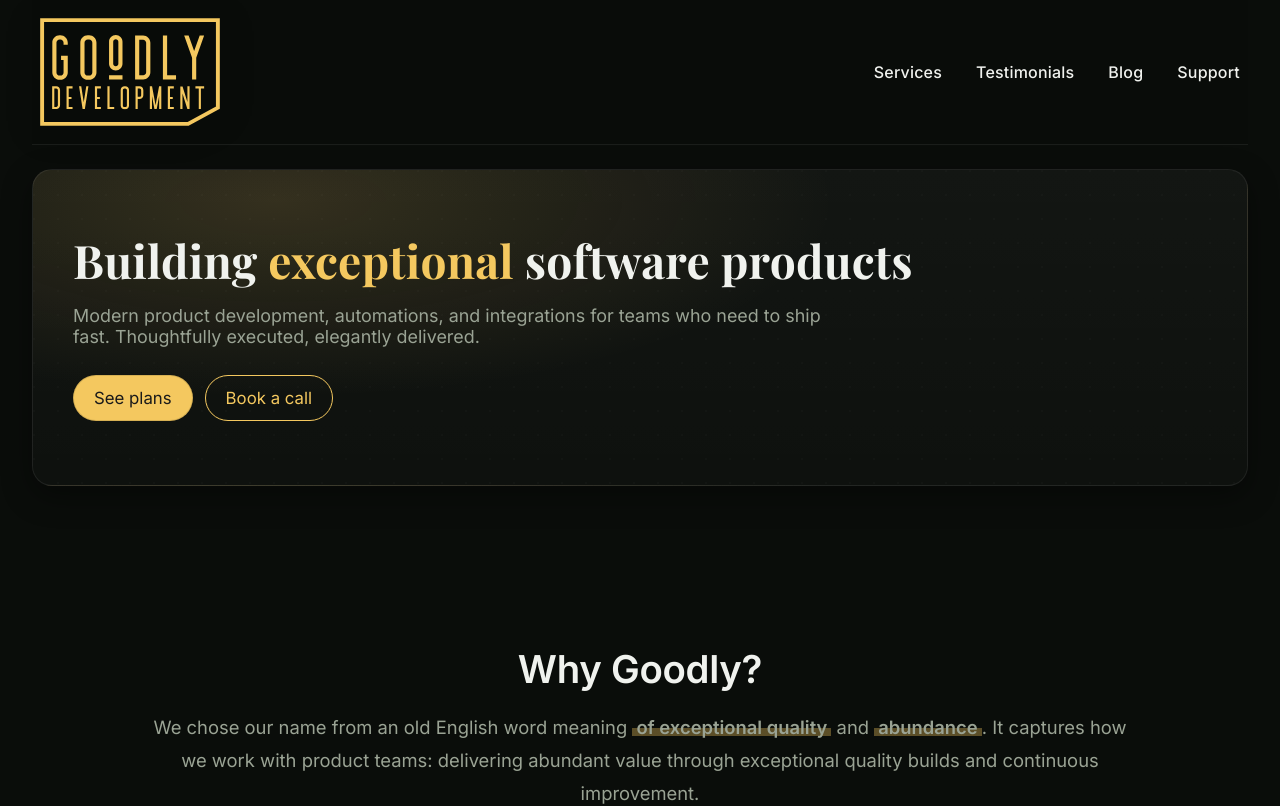
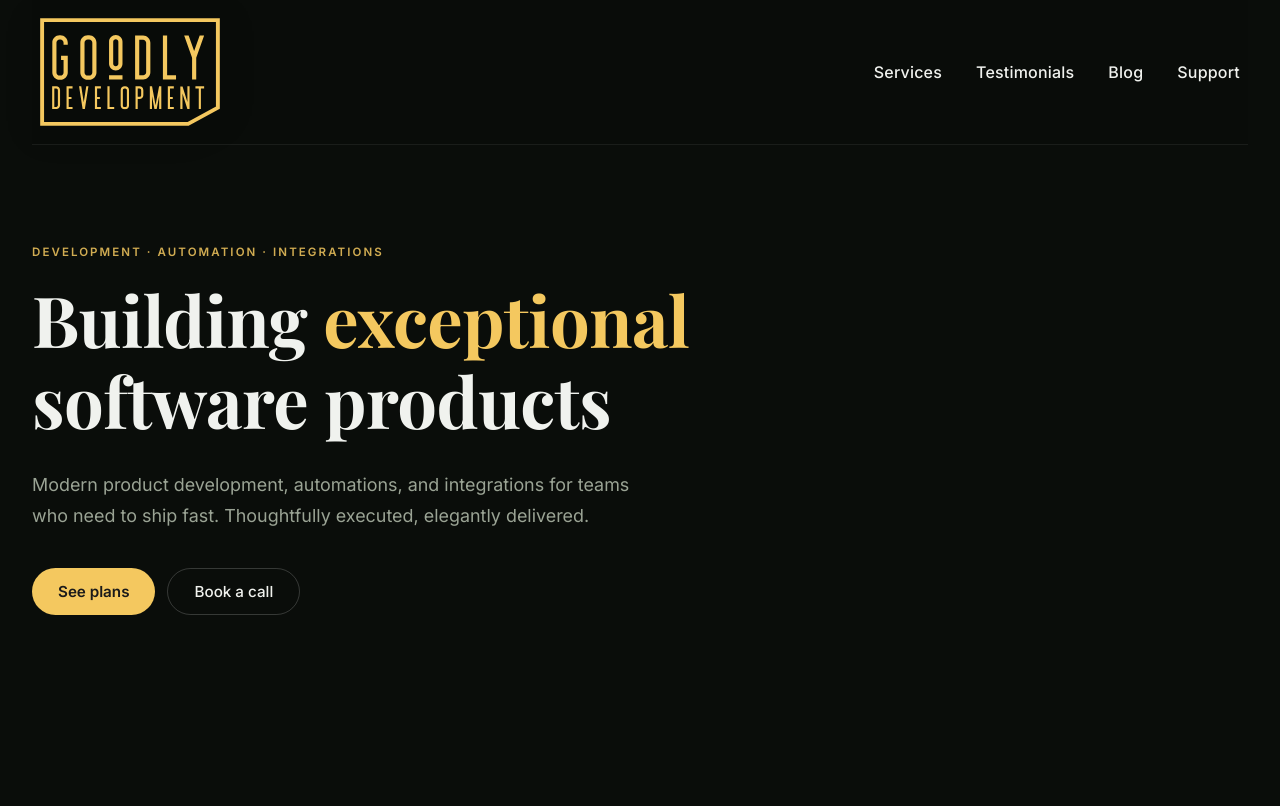
Before and after one commit to Jordan1022/goodly-subs, a React (Create React App) app: page / in a window 1280 px wide. Shown: the top 806 px of the page. Built offline with nearby package versions, Linux system fonts and the light colour scheme.

Commit message:
feat: update CTA sections with page-specific eyebrow labels and style polish
Add eyebrow pre-title text tailored to each page (dev/IT/web), clean up
CTA wrapper styles, and refine button sizing and secondary button treatment.

```diff
--- a/src/CTASection.js
+++ b/src/CTASection.js
@@ -4,36 +4,29 @@
 import { Link } from 'react-scroll';
 
 const CTAWrapper = styled.section`
-  position: relative;
-  margin-top: 24px;
-  background: radial-gradient(800px 280px at 20% 10%, rgba(244, 200, 95, 0.15) 0%, rgba(244, 200, 95, 0) 70%),
-              linear-gradient(180deg, rgba(255,255,255,0.04) 0%, rgba(255,255,255,0.02) 100%);
-  border: 1px solid var(--border);
-  border-radius: var(--radius-lg);
-  box-shadow: var(--shadow-1);
-  overflow: hidden;
-  padding: 64px 40px;
-
-  &:before {
-    content: '';
-    position: absolute;
-    inset: 0;
-    background-image: radial-gradient(circle at 1px 1px, rgba(255,255,255,0.06) 1px, transparent 0);
-    background-size: 24px 24px;
-    opacity: 0.3;
-    pointer-events: none;
-  }
+  padding: 100px 0 80px;
 
   @media (max-width: 640px) {
-    padding: 48px 20px;
+    padding: 72px 0 60px;
   }
 `;
 
+const Eyebrow = styled.p`
+  font-size: 0.72rem;
+  font-weight: 600;
+  letter-spacing: 0.18em;
+  text-transform: uppercase;
+  color: var(--color-gold);
+  margin: 0 0 20px 0;
+  opacity: 0.85;
+`;
+
 const Heading2 = styled.h1`
-  font-size: clamp(2rem, 3.6vw, 3rem);
+  font-size: clamp(2.8rem, 5.5vw, 4.5rem);
   font-weight: 700;
   color: var(--color-text);
-  letter-spacing: 0.2px;
+  letter-spacing: -0.5px;
+  max-width: 820px;
 `;
 
 const Accent = styled.span`
@@ -41,11 +34,12 @@
 `;
 
 const Heading3 = styled.p`
-  font-size: clamp(1.05rem, 1.4vw, 1.25rem);
-  margin: 16px 0 28px 0;
+  font-size: clamp(1rem, 1.4vw, 1.2rem);
+  margin: 20px 0 36px 0;
   font-weight: 400;
   color: var(--color-muted);
-  max-width: 780px;
+  max-width: 600px;
+  line-height: 1.75;
 `;
 
 const ButtonRow = styled.div`
@@ -55,47 +49,50 @@
 `;
 
 const ButtonPrimary = styled(Link)`
-  font-size: 1.05rem;
-  padding: 12px 20px;
+  font-size: 0.95rem;
+  font-weight: 600;
+  padding: 13px 26px;
   border-radius: 999px;
   background: var(--color-gold);
   color: #1a1a1a;
-  border: 1px solid rgba(0,0,0,0.12);
+  border: none;
   cursor: pointer;
-  transition: transform 0.15s ease, box-shadow 0.15s ease, background 0.2s ease;
+  transition: transform 0.15s ease, box-shadow 0.15s ease;
   will-change: transform;
   display: inline-flex;
   align-items: center;
-  gap: 10px;
+  gap: 8px;
 
   &:hover {
     transform: translateY(-1px);
-    box-shadow: 0 10px 22px rgba(244, 200, 95, 0.25);
+    box-shadow: 0 8px 24px rgba(244, 200, 95, 0.3);
   }
 `;
 
 const ButtonSecondary = styled.a`
-  font-size: 1.05rem;
-  padding: 12px 20px;
+  font-size: 0.95rem;
+  font-weight: 500;
+  padding: 13px 26px;
   border-radius: 999px;
   background: transparent;
-  color: var(--color-gold);
-  border: 1px solid var(--color-gold);
+  color: var(--color-text);
+  border: 1px solid rgba(255, 255, 255, 0.18);
   cursor: pointer;
-  transition: transform 0.15s ease, background 0.2s ease, color 0.2s ease;
+  transition: transform 0.15s ease, border-color 0.2s ease;
   text-decoration: none;
   display: inline-flex;
   align-items: center;
 
   &:hover {
     transform: translateY(-1px);
-    background: rgba(244, 200, 95, 0.08);
+    border-color: rgba(255, 255, 255, 0.35);
   }
 `;
 
 const CTASection = () => {
   return (
     <CTAWrapper>
+      <Eyebrow>Development · Automation · Integrations</Eyebrow>
       <Heading2>
         Building <Accent>exceptional</Accent> software products
       </Heading2>
--- a/src/ITCTASection.js
+++ b/src/ITCTASection.js
@@ -4,36 +4,29 @@
 import { Link } from 'react-scroll';
 
 const CTAWrapper = styled.section`
-  position: relative;
-  margin-top: 24px;
-  background: radial-gradient(800px 280px at 20% 10%, rgba(244, 200, 95, 0.15) 0%, rgba(244, 200, 95, 0) 70%),
-              linear-gradient(180deg, rgba(255,255,255,0.04) 0%, rgba(255,255,255,0.02) 100%);
-  border: 1px solid var(--border);
-  border-radius: var(--radius-lg);
-  box-shadow: var(--shadow-1);
-  overflow: hidden;
-  padding: 64px 40px;
-
-  &:before {
-    content: '';
-    position: absolute;
-    inset: 0;
-    background-image: radial-gradient(circle at 1px 1px, rgba(255,255,255,0.06) 1px, transparent 0);
-    background-size: 24px 24px;
-    opacity: 0.3;
-    pointer-events: none;
-  }
+  padding: 100px 0 80px;
 
   @media (max-width: 640px) {
-    padding: 48px 20px;
+    padding: 72px 0 60px;
   }
 `;
 
+const Eyebrow = styled.p`
+  font-size: 0.72rem;
+  font-weight: 600;
+  letter-spacing: 0.18em;
+  text-transform: uppercase;
+  color: var(--color-gold);
+  margin: 0 0 20px 0;
+  opacity: 0.85;
+`;
+
 const Heading2 = styled.h1`
-  font-size: clamp(2rem, 3.6vw, 3rem);
+  font-size: clamp(2.8rem, 5.5vw, 4.5rem);
   font-weight: 700;
   color: var(--color-text);
-  letter-spacing: 0.2px;
+  letter-spacing: -0.5px;
+  max-width: 820px;
 `;
 
 const Accent = styled.span`
@@ -41,11 +34,12 @@
 `;
 
 const Heading3 = styled.p`
-  font-size: clamp(1.05rem, 1.4vw, 1.25rem);
-  margin: 16px 0 28px 0;
+  font-size: clamp(1rem, 1.4vw, 1.2rem);
+  margin: 20px 0 36px 0;
   font-weight: 400;
   color: var(--color-muted);
-  max-width: 780px;
+  max-width: 600px;
+  line-height: 1.75;
 `;
 
 const ButtonRow = styled.div`
@@ -55,47 +49,50 @@
 `;
 
 const ButtonPrimary = styled(Link)`
-  font-size: 1.05rem;
-  padding: 12px 20px;
+  font-size: 0.95rem;
+  font-weight: 600;
+  padding: 13px 26px;
   border-radius: 999px;
   background: var(--color-gold);
   color: #1a1a1a;
-  border: 1px solid rgba(0,0,0,0.12);
+  border: none;
   cursor: pointer;
-  transition: transform 0.15s ease, box-shadow 0.15s ease, background 0.2s ease;
+  transition: transform 0.15s ease, box-shadow 0.15s ease;
   will-change: transform;
   display: inline-flex;
   align-items: center;
-  gap: 10px;
+  gap: 8px;
 
   &:hover {
     transform: translateY(-1px);
-    box-shadow: 0 10px 22px rgba(244, 200, 95, 0.25);
+    box-shadow: 0 8px 24px rgba(244, 200, 95, 0.3);
   }
 `;
 
 const ButtonSecondary = styled.a`
-  font-size: 1.05rem;
-  padding: 12px 20px;
+  font-size: 0.95rem;
+  font-weight: 500;
+  padding: 13px 26px;
   border-radius: 999px;
   background: transparent;
-  color: var(--color-gold);
-  border: 1px solid var(--color-gold);
+  color: var(--color-text);
+  border: 1px solid rgba(255, 255, 255, 0.18);
   cursor: pointer;
-  transition: transform 0.15s ease, background 0.2s ease, color 0.2s ease;
+  transition: transform 0.15s ease, border-color 0.2s ease;
   text-decoration: none;
   display: inline-flex;
   align-items: center;
 
   &:hover {
     transform: translateY(-1px);
-    background: rgba(244, 200, 95, 0.08);
+    border-color: rgba(255, 255, 255, 0.35);
   }
 `;
 
 const ITCTASection = () => {
   return (
     <CTAWrapper>
+      <Eyebrow>Managed IT · Software Support · System Troubleshooting</Eyebrow>
       <Heading2>
         <Accent>Reliable</Accent> IT solutions for growing businesses
       </Heading2>
--- a/src/WebCTASection.js
+++ b/src/WebCTASection.js
@@ -4,36 +4,29 @@
 import { Link } from 'react-scroll';
 
 const CTAWrapper = styled.section`
-  position: relative;
-  margin-top: 24px;
-  background: radial-gradient(800px 280px at 20% 10%, rgba(244, 200, 95, 0.15) 0%, rgba(244, 200, 95, 0) 70%),
-              linear-gradient(180deg, rgba(255,255,255,0.04) 0%, rgba(255,255,255,0.02) 100%);
-  border: 1px solid var(--border);
-  border-radius: var(--radius-lg);
-  box-shadow: var(--shadow-1);
-  overflow: hidden;
-  padding: 64px 40px;
-
-  &:before {
-    content: '';
-    position: absolute;
-    inset: 0;
-    background-image: radial-gradient(circle at 1px 1px, rgba(255,255,255,0.06) 1px, transparent 0);
-    background-size: 24px 24px;
-    opacity: 0.3;
-    pointer-events: none;
-  }
+  padding: 100px 0 80px;
 
   @media (max-width: 640px) {
-    padding: 48px 20px;
+    padding: 72px 0 60px;
   }
 `;
 
+const Eyebrow = styled.p`
+  font-size: 0.72rem;
+  font-weight: 600;
+  letter-spacing: 0.18em;
+  text-transform: uppercase;
+  color: var(--color-gold);
+  margin: 0 0 20px 0;
+  opacity: 0.85;
+`;
+
 const Heading2 = styled.h1`
-  font-size: clamp(2rem, 3.6vw, 3rem);
+  font-size: clamp(2.8rem, 5.5vw, 4.5rem);
   font-weight: 700;
   color: var(--color-text);
-  letter-spacing: 0.2px;
+  letter-spacing: -0.5px;
+  max-width: 820px;
 `;
 
 const Accent = styled.span`
@@ -41,11 +34,12 @@
 `;
 
 const Heading3 = styled.p`
-  font-size: clamp(1.05rem, 1.4vw, 1.25rem);
-  margin: 16px 0 28px 0;
+  font-size: clamp(1rem, 1.4vw, 1.2rem);
+  margin: 20px 0 36px 0;
   font-weight: 400;
   color: var(--color-muted);
-  max-width: 780px;
+  max-width: 600px;
+  line-height: 1.75;
 `;
 
 const ButtonRow = styled.div`
@@ -55,53 +49,56 @@
 `;
 
 const ButtonPrimary = styled(Link)`
-  font-size: 1.05rem;
-  padding: 12px 20px;
+  font-size: 0.95rem;
+  font-weight: 600;
+  padding: 13px 26px;
   border-radius: 999px;
   background: var(--color-gold);
   color: #1a1a1a;
-  border: 1px solid rgba(0,0,0,0.12);
+  border: none;
   cursor: pointer;
-  transition: transform 0.15s ease, box-shadow 0.15s ease, background 0.2s ease;
+  transition: transform 0.15s ease, box-shadow 0.15s ease;
   will-change: transform;
   display: inline-flex;
   align-items: center;
-  gap: 10px;
+  gap: 8px;
 
   &:hover {
     transform: translateY(-1px);
-    box-shadow: 0 10px 22px rgba(244, 200, 95, 0.25);
+    box-shadow: 0 8px 24px rgba(244, 200, 95, 0.3);
   }
 `;
 
 const ButtonSecondary = styled.a`
-  font-size: 1.05rem;
-  padding: 12px 20px;
+  font-size: 0.95rem;
+  font-weight: 500;
+  padding: 13px 26px;
   border-radius: 999px;
   background: transparent;
-  color: var(--color-gold);
-  border: 1px solid var(--color-gold);
+  color: var(--color-text);
+  border: 1px solid rgba(255, 255, 255, 0.18);
   cursor: pointer;
-  transition: transform 0.15s ease, background 0.2s ease, color 0.2s ease;
+  transition: transform 0.15s ease, border-color 0.2s ease;
   text-decoration: none;
   display: inline-flex;
   align-items: center;
 
   &:hover {
     transform: translateY(-1px);
-    background: rgba(244, 200, 95, 0.08);
+    border-color: rgba(255, 255, 255, 0.35);
   }
 `;
 
 const WebCTASection = () => {
   return (
     <CTAWrapper>
+      <Eyebrow>Webflow · WordPress · Cloudflare</Eyebrow>
       <Heading2>
         <Accent>Professional</Accent> web solutions that perform
       </Heading2>
       <Heading3>
         Custom websites, web applications, and comprehensive web service management.
-        From Webflow and WordPress to Cloudflare optimization - we handle it all.
+        From Webflow and WordPress to Cloudflare optimization — we handle it all.
       </Heading3>
       <ButtonRow>
         <ButtonPrimary
```
